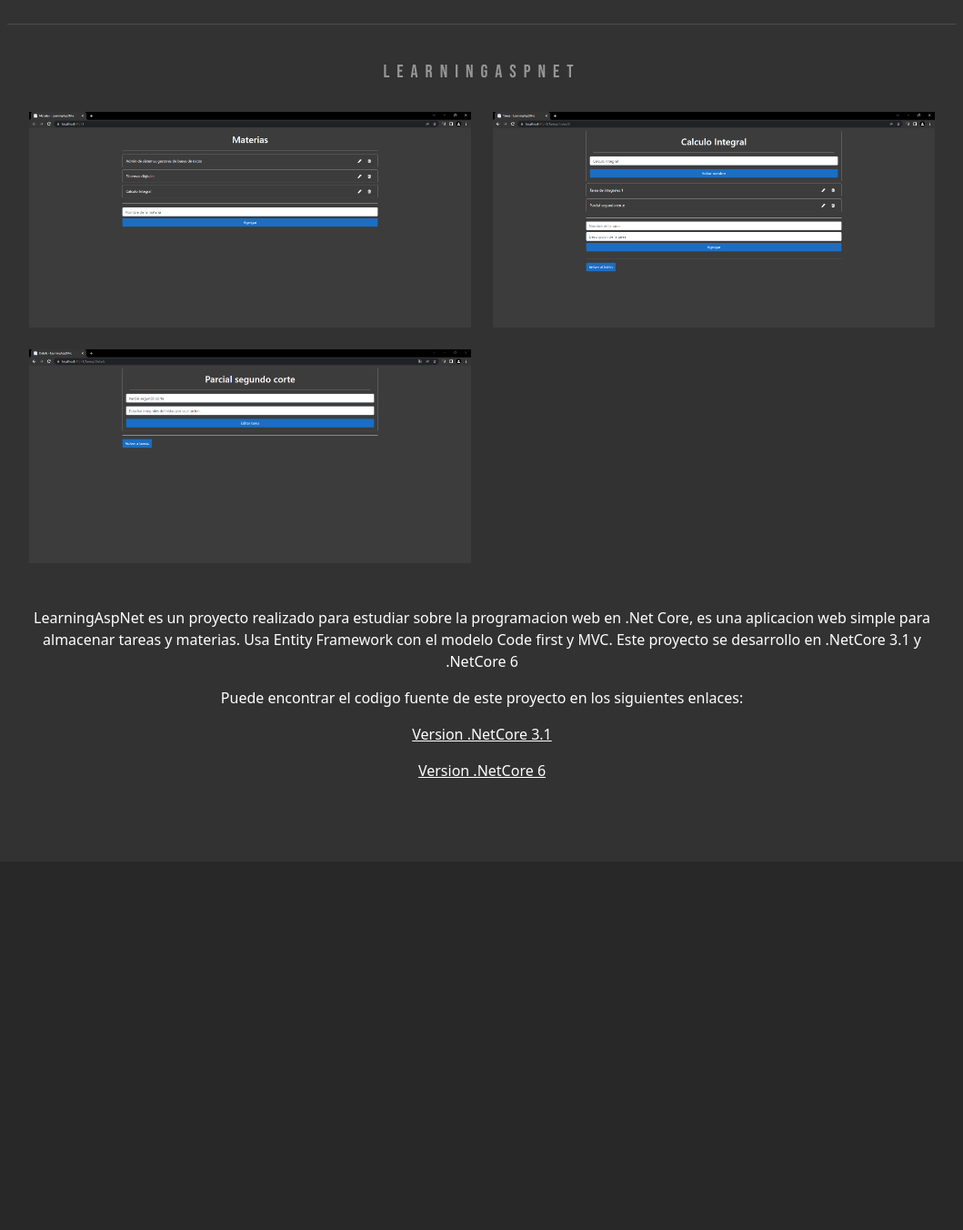
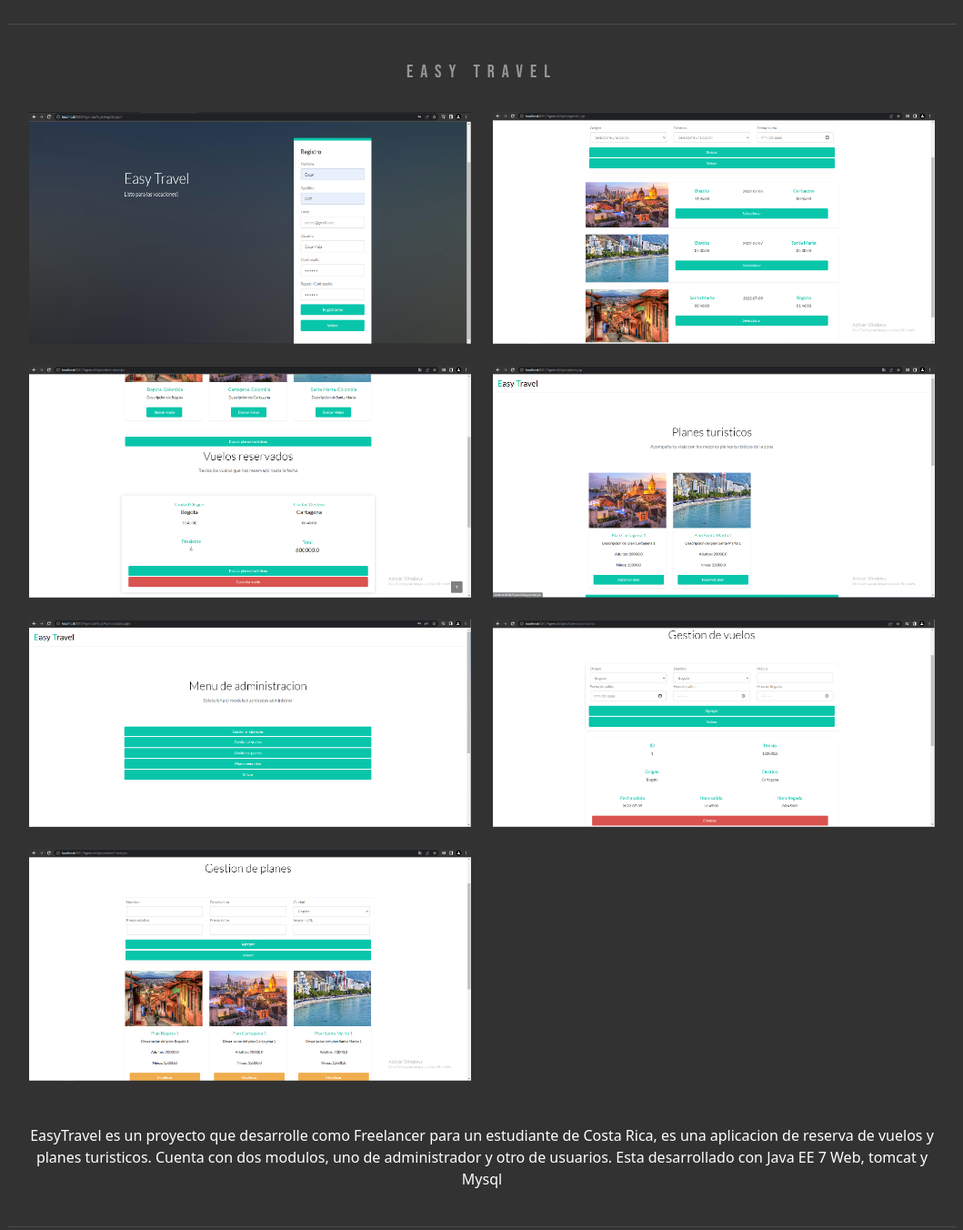
Before and after one commit to JustSharingSomeCode/PortafolioWeb, a plain HTML site: page index.html in a window 1280 px wide. Shown: the part 3200-4552 px from the top of the page at 91% size, without its empty margins (110-1169 px from the left). Before the commit the page ends 4147 px from the top, so only its background shows below. Drawn offline with Linux system fonts and the light colour scheme.

Commit message:
Agregado nuevo proyecto e imagenes

```diff
--- a/index.html
+++ b/index.html
@@ -137,6 +137,27 @@
 
         <hr>
         <div class="col-md-12 p-sm-4">
+            <h5 class="pb-4">Easy Travel</h5>
+            <div class="col-sm-12 m-auto pb-4">
+                <div class="row">
+                    <img class="img-fluid col-sm-6 mb-4" src="Resources/EasyTravel/Img1.PNG" alt="">
+                    <img class="img-fluid col-sm-6 mb-4" src="Resources/EasyTravel/Img2.PNG" alt="">
+                    <img class="img-fluid col-sm-6 mb-4" src="Resources/EasyTravel/Img3.PNG" alt="">
+                    <img class="img-fluid col-sm-6 mb-4" src="Resources/EasyTravel/Img4.PNG" alt="">
+
+                    <img class="img-fluid col-sm-6 mb-4" src="Resources/EasyTravel/Admin/Img1.PNG" alt="">
+                    <img class="img-fluid col-sm-6 mb-4" src="Resources/EasyTravel/Admin/Img2.PNG" alt="">
+                    <img class="img-fluid col-sm-6 mb-4" src="Resources/EasyTravel/Admin/Img3.PNG" alt="">
+                </div>
+            </div>
+            <p>EasyTravel es un proyecto que desarrolle como Freelancer para un estudiante de Costa Rica, es una aplicacion de reserva de vuelos y planes turisticos.
+                Cuenta con dos modulos, uno de administrador y otro de usuarios.
+                Esta desarrollado con Java EE 7 Web, tomcat y Mysql
+            </p>
+        </div>
+
+        <hr>
+        <div class="col-md-12 p-sm-4">
             <h5 class="pb-4">LearningAspNet</h5>
             <div class="col-sm-12 m-auto pb-4">
                 <div class="row">
```
Also changed, not shown: Resources/EasyTravel/Admin/Img1.PNG (added), Resources/EasyTravel/Admin/Img2.PNG (added), Resources/EasyTravel/Admin/Img3.PNG (added), Resources/EasyTravel/Img1.PNG (added), Resources/EasyTravel/Img2.PNG (added), Resources/EasyTravel/Img3.PNG (added), Resources/EasyTravel/Img4.PNG (added).
